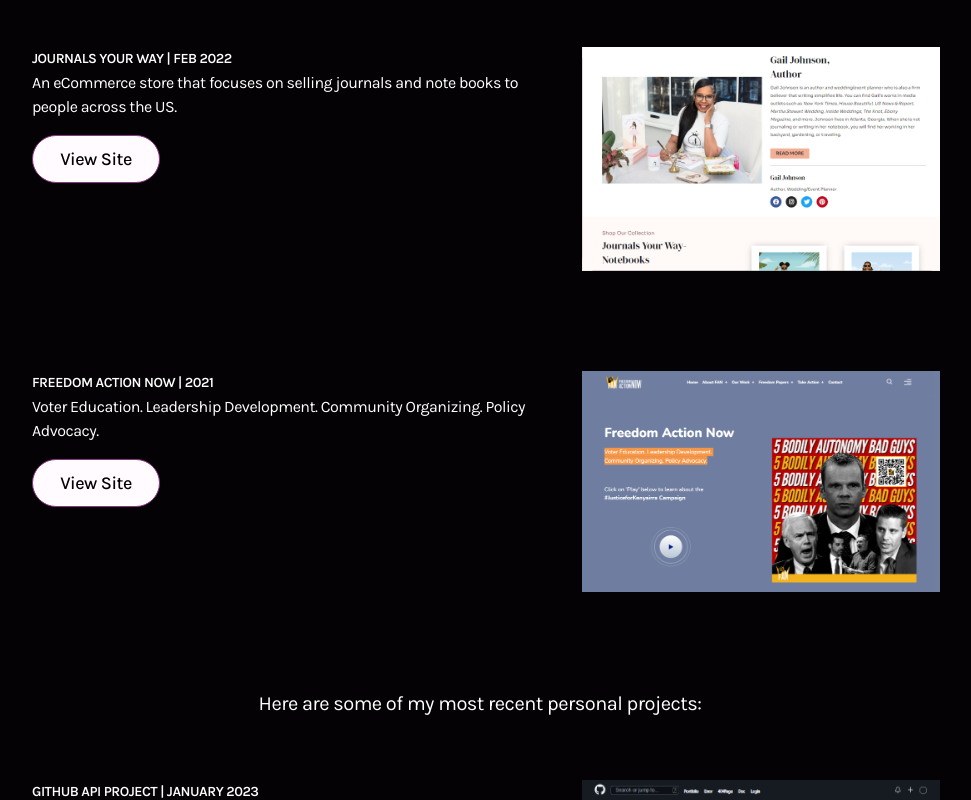
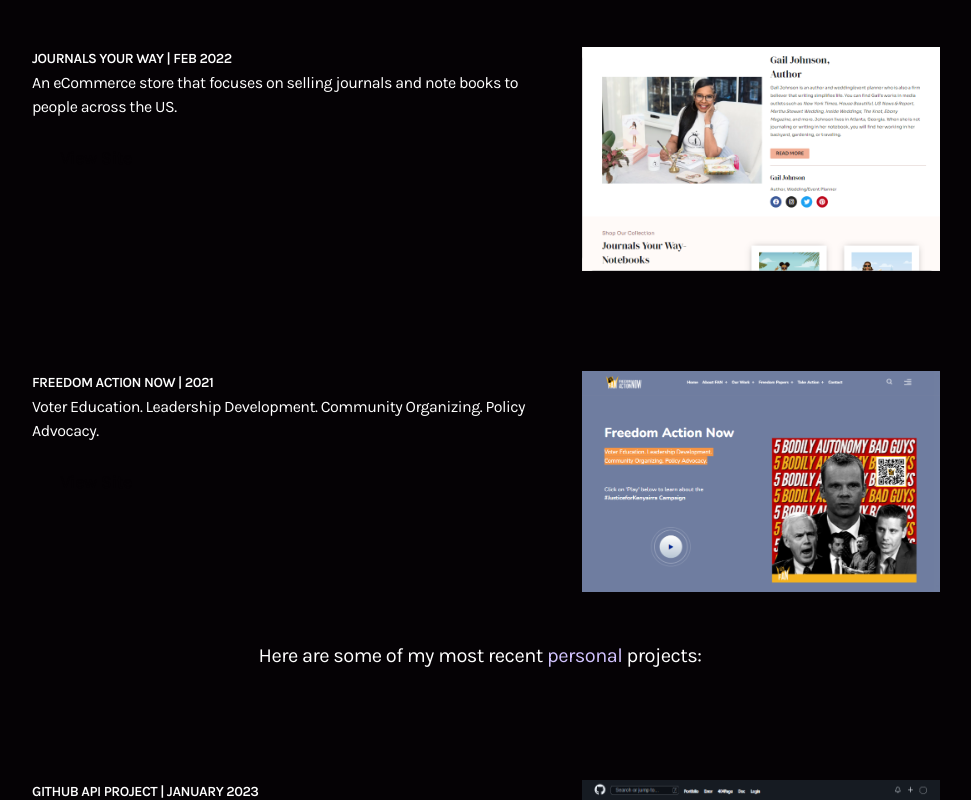
Before and after one commit to Lilianada/Lilydesigned, a React (Create React App) app: page /portfolio in a window 1280 px wide. Shown: the part 1480-2280 px from the top of the page, without its empty margins (160-1131 px from the left). Built offline with nearby package versions, Linux system fonts and the light colour scheme.

Commit message:
color change

```diff
--- a/src/components/Hero/Hero.scss
+++ b/src/components/Hero/Hero.scss
@@ -20,7 +20,7 @@
         width: 12rem;
         height: 12rem;
         margin-top: 1rem;
-        background: #d4c0ff;
+        background: var(--purple);
         border-radius: 50%;
 
         @media screen and (min-width: 768px){
--- a/src/components/Work/Work.jsx
+++ b/src/components/Work/Work.jsx
@@ -30,7 +30,7 @@ export default function Work() {
             </p>
             <a
               className="btnPrimary"
-              href="https://fatboss.vercel.app"
+              href="https://fatboss-gamma.vercel.app/"
               target="_blank"
               rel="noreferrer"
               aria-disabled
@@ -152,7 +152,7 @@ export default function Work() {
 
         <div className="subhead">
             <p className="text">
-                Here are some of my most recent personal projects:
+                Here are some of my most recent <span className="purpleColor">personal</span> projects:
             </p>
         </div>
       <div className="workList">
--- a/src/components/Work/Work.scss
+++ b/src/components/Work/Work.scss
@@ -27,7 +27,12 @@
     }
 
     .subhead{
-        margin-top: 3rem;
+        margin-bottom: 2rem;
+
+        @media screen and (min-width: 768px) {
+            margin-top: 0;
+            margin-bottom: 3rem;
+        }
 
         .text{
             text-align: center;
--- a/src/index.scss
+++ b/src/index.scss
@@ -8,14 +8,9 @@ $textFont: "Karla", sans-serif;
 /*------------ [Root]-----------*/
 $white: #ffffff;
 $text: #555555;
-$purple: #786090;
-$litePurple: #eadaf0;
-$pink: #ebcce9;
-$hotPink: #893583;
-$litePink: #fffbff;
+$purple: #d1c3fe;
 $black: #050205;
 $grey: #b8b8b8;
-$greyPro: #dedddd;
 $assets: rgba(137, 53, 131, 0.3);
 
 :root {
@@ -23,13 +18,8 @@ $assets: rgba(137, 53, 131, 0.3);
     --white: #{$white};
     --text: #{$text};
     --purple: #{$purple};
-    --litePurple: #{$litePurple};
-    --pink: #{$pink};
-    --hotPink: #{$hotPink};
-    --litePink: #{$litePink};
     --black: #{$black};
     --grey: #{$grey};
-    --greyPro: #{$greyPro};
     --assets: #{$assets};
 
     /* FontStyle*/
@@ -384,3 +374,8 @@ button {
         outline: none;
     }
 }
+
+// span
+.purpleColor{
+    color: var(--purple);
+}
```
Also changed, not shown: 1 other file (tests, documents, lock files or other folders).
